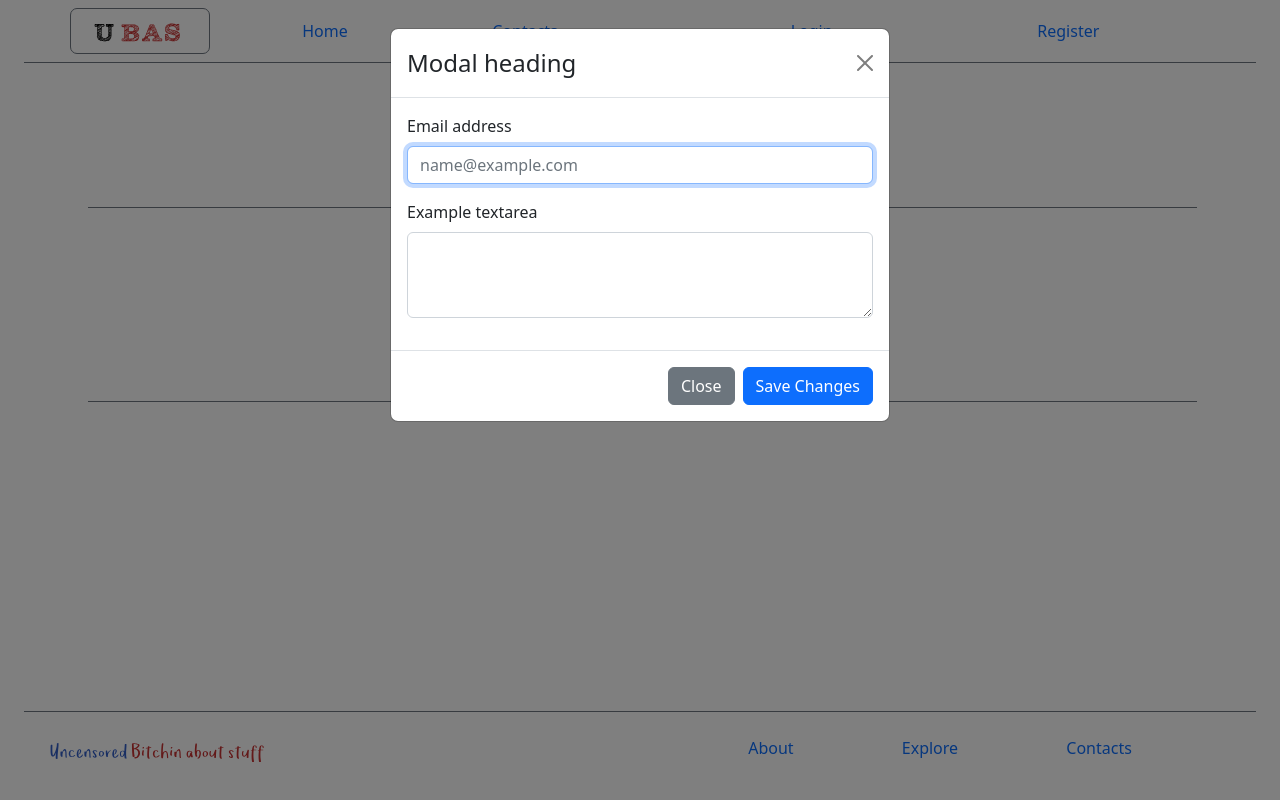
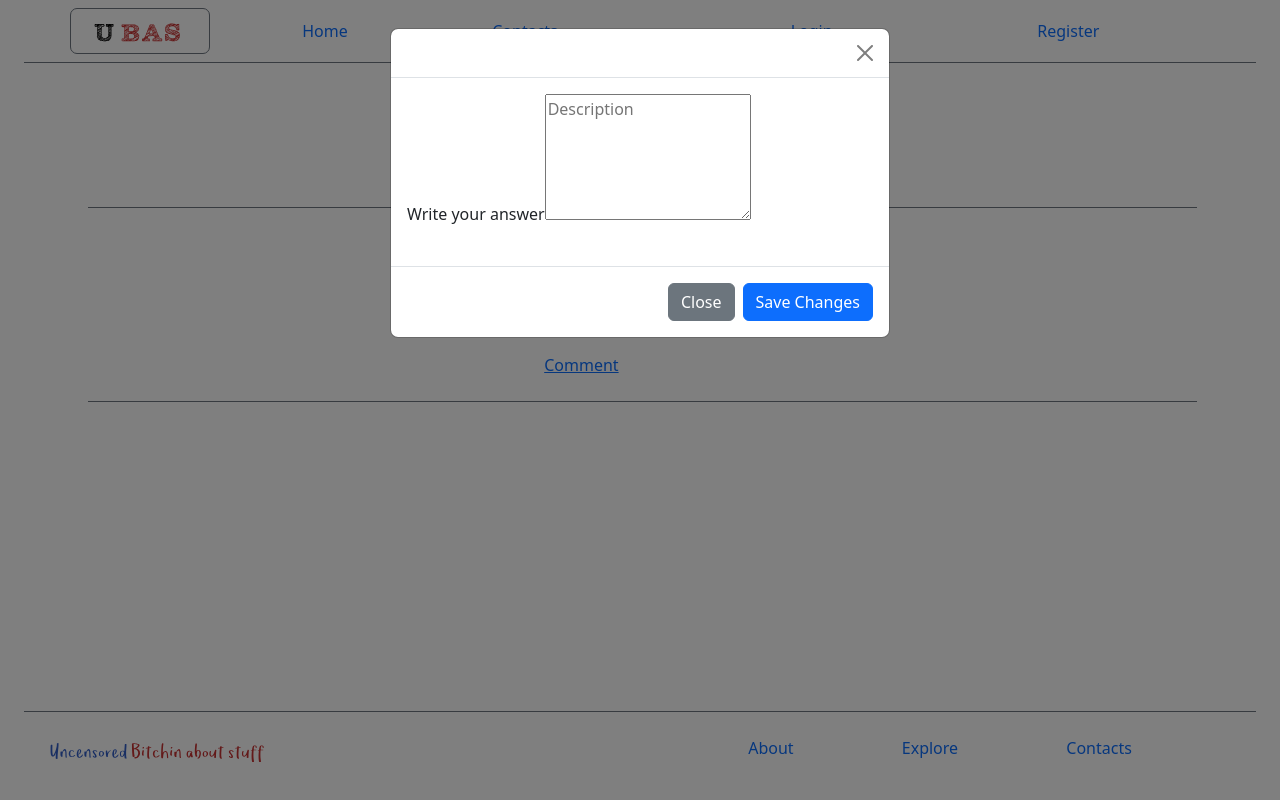
Before and after one commit to VenelinKadankov/forum-app, a React (Create React App) app: page /catalog/1 in a window 1280 px wide. Both pictures are taken after a click on the button "Answer". Built offline with nearby package versions, Linux system fonts and the light colour scheme; no server answers.

Commit message:
Add comment(there is a bug). Needs reducer

```diff
--- a/src/components/Themes/ThemeDetails.js
+++ b/src/components/Themes/ThemeDetails.js
@@ -5,9 +5,14 @@ import Form from 'react-bootstrap/Form';
 import Modal from 'react-bootstrap/Modal';
 
 import { useAuthContext } from "../../contexts/AuthContext";
+import { useThemeContext } from "../../contexts/ThemeContext";
 import { themeService } from "../../services/themeService";
+import { useForm } from "../../hooks/useForm";
 
 import styles from './ThemeDetails.module.css';
+
+const initialValuesTheme = { id: '', title: '', description: '', creatorId: '', topicTitle: '', answers:[] }
+const initialValuesAnswer = { title: '', description: '', creatorId: '', themeId: '' }
 
 export const ThemeDetails = () => {
     const { themeId } = useParams();
@@ -19,7 +24,6 @@ export const ThemeDetails = () => {
     useEffect(() => {
         service.getOne({ tId: themeId })
             .then(res => {
-                console.log(res);
                 setTheme(res)
             });
     }, [themeId]);
@@ -27,8 +31,32 @@ export const ThemeDetails = () => {
 
     const [show, setShow] = useState(false);
 
+    const { onEditSubmit, onCreateAnswerSubmit } = useThemeContext();
+    // const onSubmitAnswer = (data) => {
+    //     console.log("SUBMITTED ANSWER");
+
+    //     onCreateAnswerSubmit();
+
+    //     handleClose();
+    // }
+
     const handleClose = () => setShow(false);
     const handleShow = () => setShow(true);
+
+    console.log(theme);
+
+    initialValuesTheme.id = themeId;
+    initialValuesTheme.title = theme.title;
+    initialValuesTheme.description = theme.description;
+    initialValuesTheme.creatorId = theme.creatorId;
+    initialValuesTheme.topicTitle = theme.topicTitle;
+    initialValuesTheme.answers = theme.answers;
+
+    initialValuesAnswer.themeId = themeId;
+    initialValuesAnswer.creatorId = userId;
+    initialValuesAnswer.title = theme.title;
+
+    const { values, changeHandler, onFormSubmit } = useForm(initialValuesTheme, onEditSubmit, handleClose);
 
     return (
         <>
@@ -57,24 +85,31 @@ export const ThemeDetails = () => {
 
             <Modal show={show} onHide={handleClose}>
                 <Modal.Header closeButton>
-            <Modal.Title>Modal heading</Modal.Title>
+                    <Modal.Title>{theme.title}</Modal.Title>
                 </Modal.Header>
                 <Modal.Body>
                     <Form>
-              <Form.Group className="mb-3" controlId="exampleForm.ControlInput1">
+                        {/* <Form.Group className="mb-3" controlId="exampleForm.ControlInput1">
                 <Form.Label>Email address</Form.Label>
                 <Form.Control
                   type="email"
                   placeholder="name@example.com"
                   autoFocus
                 />
-              </Form.Group>
+              </Form.Group> */}
                         <Form.Group
                             className="mb-3"
                             controlId="exampleForm.ControlTextarea1"
                         >
-                <Form.Label>Example textarea</Form.Label>
-                <Form.Control as="textarea" rows={3} />
+                            <Form.Label>Write your answer</Form.Label>
+                            <textarea rows={5}
+                                name="description"
+                                className={styles.inputArea}
+                                type="text"
+                                placeholder="Description"
+                                value={values?.answers?.at(-1)?.description}
+                                onChange={changeHandler}
+                                autoComplete="off" />
                         </Form.Group>
                     </Form>
                 </Modal.Body>
@@ -82,7 +117,7 @@ export const ThemeDetails = () => {
                     <Button variant="secondary" onClick={handleClose}>
                         Close
                     </Button>
-            <Button variant="primary" onClick={handleClose}>
+                    <Button variant="primary" onClick={onFormSubmit}>
                         Save Changes
                     </Button>
                 </Modal.Footer>
--- a/src/contexts/ThemeContext.js
+++ b/src/contexts/ThemeContext.js
@@ -18,9 +18,9 @@ export const ThemeProvider = ({ children }) => {
     const onCreateSubmit = async (data) => {
 
         try {
-            const response = await service.create({uid: id}, data);
+            const response = await service.create({ uid: id }, data);
 
-            console.log(response);
+            // console.log(response);
 
             if (!response) {
                 window.alert('There was a problem creating the theme. Try again.');
@@ -49,9 +49,26 @@ export const ThemeProvider = ({ children }) => {
         }
     }
 
+    const onCreateAnswerSubmit = async (data) => {
+        try {
+            const response = await service.createInternalElement({ uid: id }, data, '/answer');
+
+            if (!response) {
+                window.alert('There was a problem with your request. Try again.');
+                navigate(`/catalog/${data.id}`);
+            }
+
+            navigate(`/catalog/${response.id}`);
+        } catch (error) {
+            window.alert('There was a problem with your request. Try again.');
+            navigate('/catalog');
+        }
+    }
+
     const contextValues = {
         onCreateSubmit,
         onEditSubmit,
+        onCreateAnswerSubmit,
     };
 
     return (
--- a/src/hooks/useForm.js
+++ b/src/hooks/useForm.js
@@ -1,10 +1,12 @@
 import { useState } from 'react';
 
-export const useForm = (initialValues, onSubmitHandler) => {
+export const useForm = (initialValues, onSubmitHandler, closeHandler = null, ) => {
     const [values, setValues] = useState(initialValues);
 
     const changeHandler = (e) => {
-        setValues(state => ({...state, [e.target.name]: e.target.value}));
+        setValues(state => ({ ...state, [e.target.name]: e.target.value }));
+
+        console.log(values);
     };
 
     const onFormSubmit = (e) => {
@@ -13,6 +15,10 @@ export const useForm = (initialValues, onSubmitHandler) => {
         onSubmitHandler(values);
 
         setValues(initialValues);
+
+        if (closeHandler) {
+            closeHandler();
+        }
     };
 
     const changeValues = (newValues) => {
--- a/src/services/serviceFactory.js
+++ b/src/services/serviceFactory.js
@@ -57,6 +57,26 @@ export const serviceFactory = (typeService, auth, headers = null, paramsKVPs = n
         }
     }
 
+    const edit = async (initialHeaders = null, data) => {
+        const requestHeaders = unifyHeaders(headers, initialHeaders);
+
+        const response = await request.post(`${baseUrl}/edit`, requestHeaders, data);
+
+        if (response) {
+            return response;
+        }
+    }
+
+    const createInternalElement = async (initialHeaders = null, data, uri) => {
+        const requestHeaders = unifyHeaders(headers, initialHeaders);
+
+        const response = await request.put(`${baseUrl}/create${uri}`, requestHeaders, data);
+
+        if (response) {
+            return response;
+        }
+    }
+
     const unifyHeaders = (headers, initialHeaders) => {
         return {
             ...headers,
@@ -68,5 +88,7 @@ export const serviceFactory = (typeService, auth, headers = null, paramsKVPs = n
         getAll,
         getOne,
         create,
+        edit,
+        createInternalElement,
     };
 }
--- a/src/services/themeService.js
+++ b/src/services/themeService.js
@@ -1,8 +1,4 @@
-// import { requestService } from "./requestService";
 import { serviceFactory } from "./serviceFactory";
-
-// const baseUrl = 'https://localhost:44350/api/theme/all';
-// const secondaryUrl = 'http://localhost:5108/api/theme/all';
 
 export const themeService = (auth, headers, paramsKVPs) => {
     const service = serviceFactory('theme', auth, headers, paramsKVPs);
```
Lines whose indentation alone changed are shown as unchanged.
